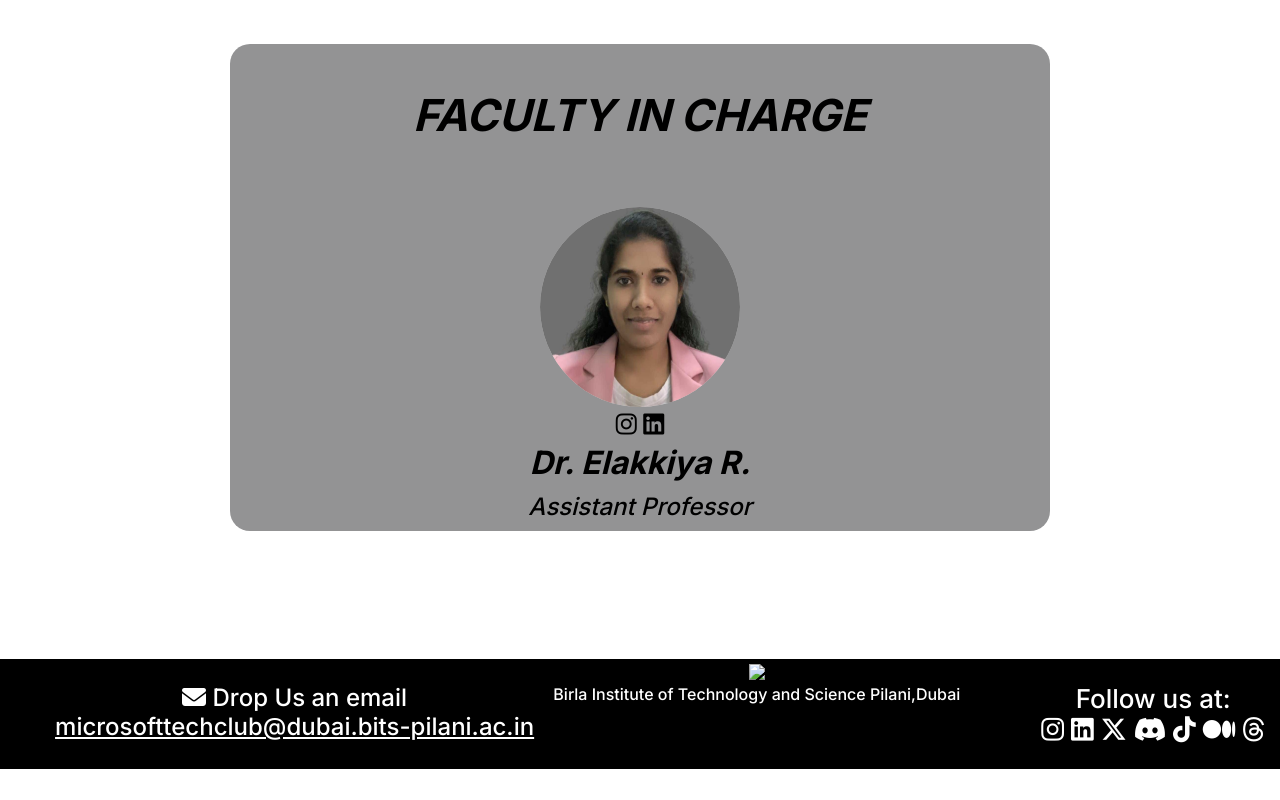
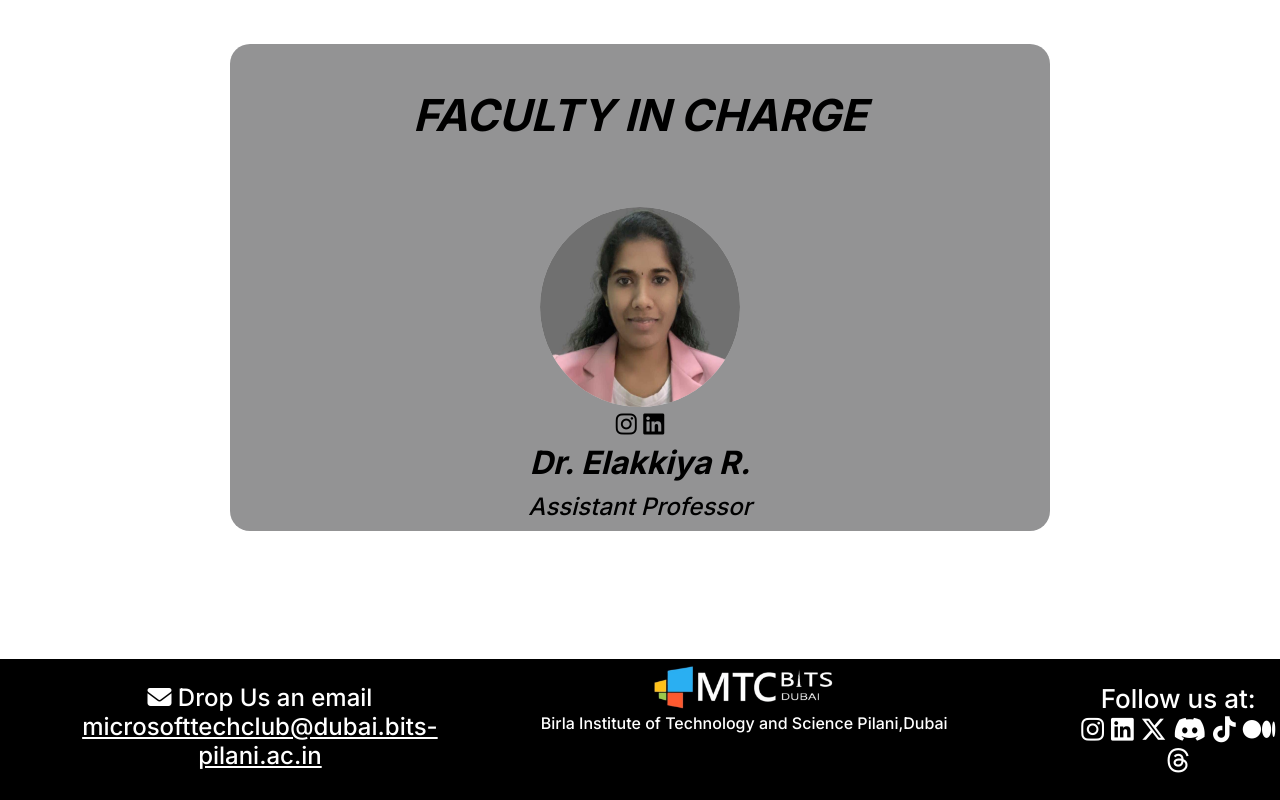
Before and after one commit to mtcbpdcdubai/mtc_bpdc, a plain HTML site: page About Us/AboutUs.html in a window 1280 px wide. Shown: the part 10144-10944 px from the top of the page. Before the commit the page ends 10913 px from the top, so only its background shows below. Drawn offline with Linux system fonts and the light colour scheme; files whose address does not match are found by name; a web font is replaced by a local one.

Commit message:
Update AboutUs.html

```diff
--- a/About Us/AboutUs.html
+++ b/About Us/AboutUs.html
@@ -368,7 +368,7 @@
             </div>
             <div class="location">
                 <ul>
-                    <li><img class="footer-logo" src="mtc-homepage/pictures/picture3.png"></li>
+                    <li><img class="footer-logo" src="/mtc-homepage/pictures/picture3.png"></li>
                     <li>Birla Institute of Technology and Science Pilani,Dubai</li>
                 </ul>
             </div>
```
